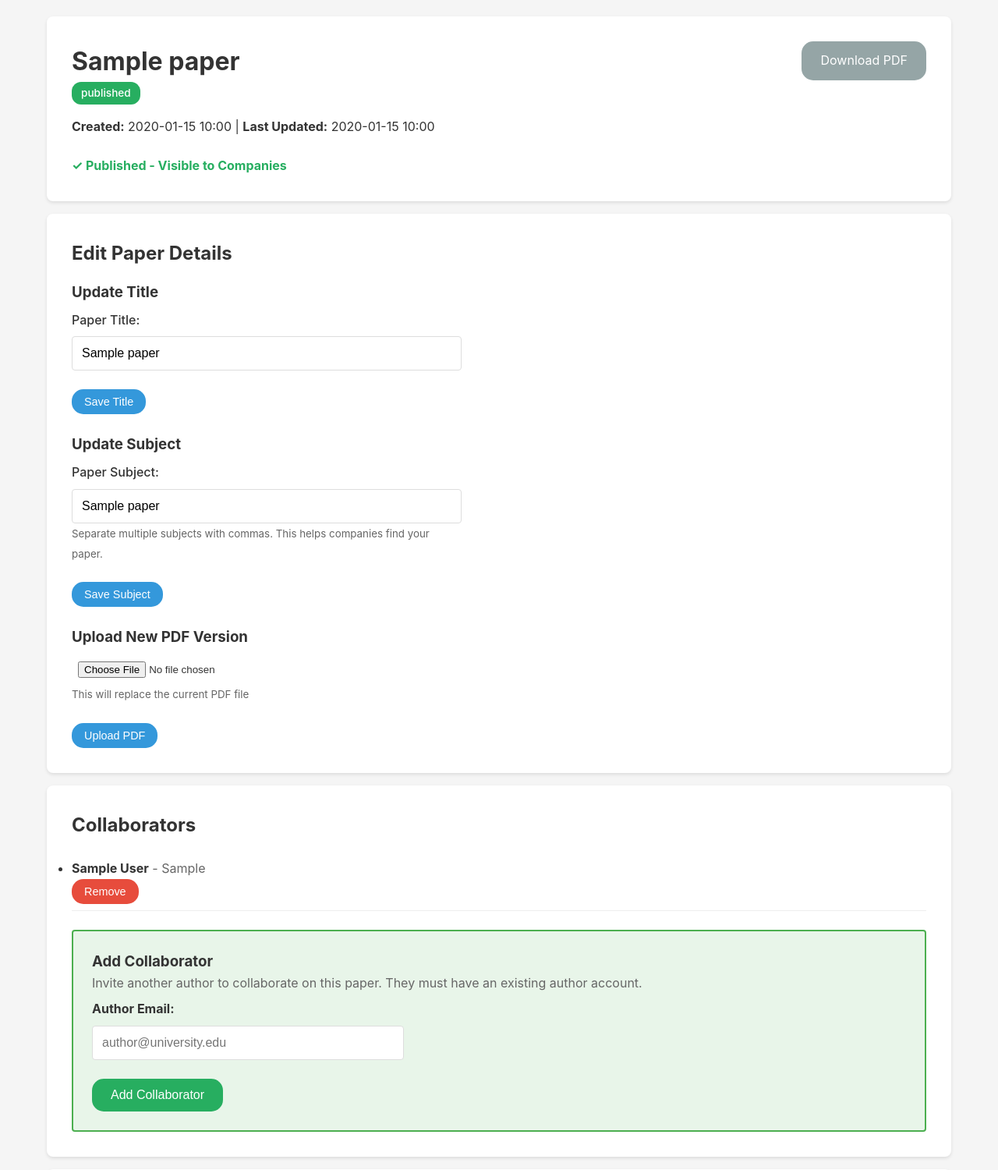
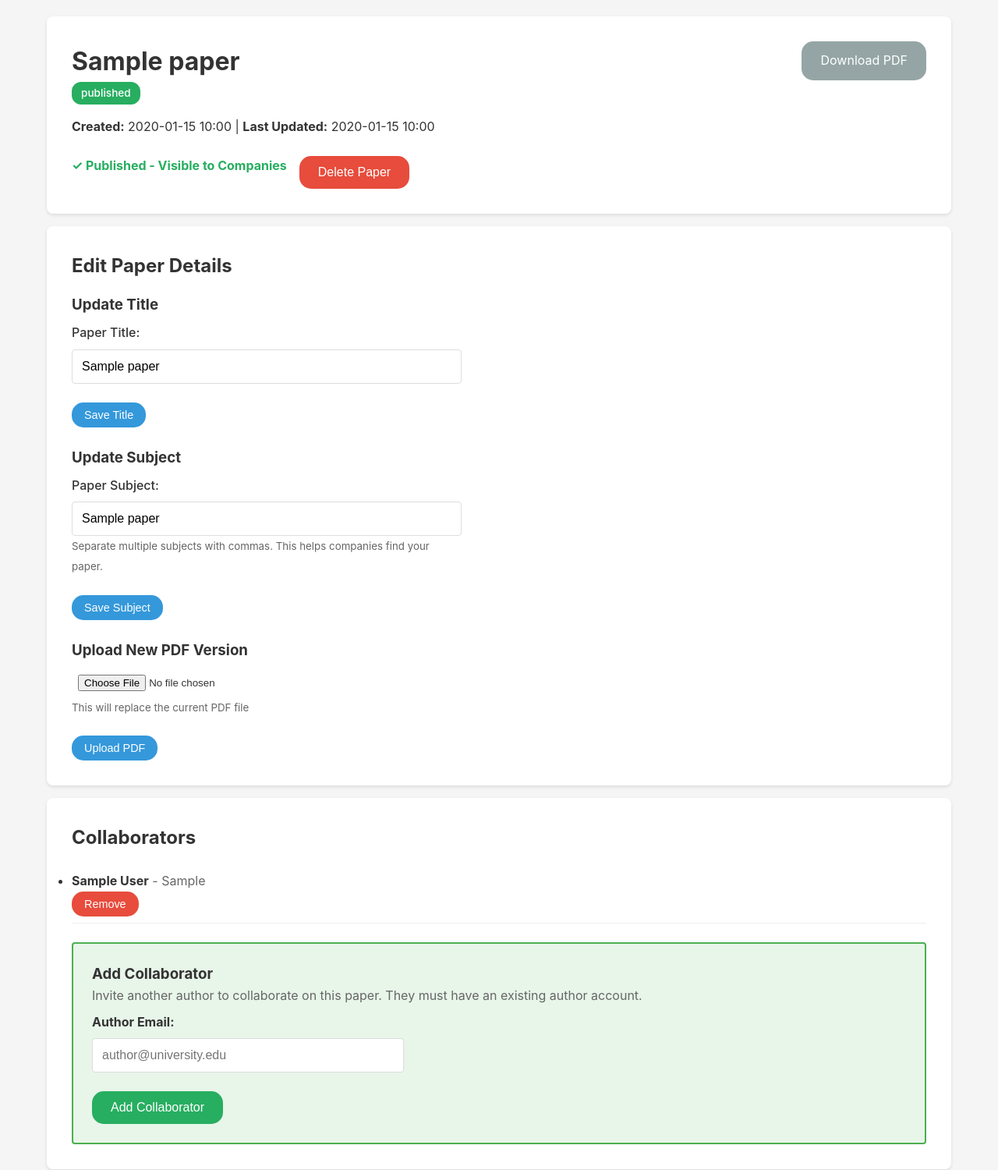
Before and after one commit to A-D-DBS-application/web-application-2025-group-33, a Flask app: page /paper/1 in a window 1280 px wide. Shown: the part 141-1641 px from the top of the page at 78% size. Run offline with Flask 3, Linux system fonts and the light colour scheme; the visitor is signed in with stand-in values (Sample User, id 1); tables that the repository leaves empty hold one stand-in row (values such as "Sample post").

Commit message:
deletepapersupdate

```diff
--- a/app/app/routes/papers.py
+++ b/app/app/routes/papers.py
@@ -826,3 +826,50 @@ def get_business_score_details(paper_id):
     }
 
     return render_template('papers/business_score_details.html', details=details)
+
+
+@papers_bp.route('/paper/<paper_id>/delete', methods=['POST'])
+@author_required
+def delete_paper(paper_id):
+    """Delete a paper (draft or published)"""
+    user_id = session['user_id']
+
+    try:
+        # Check if user is the creator or a collaborator
+        paper = db.session.query(Paper).filter_by(id=paper_id).first()
+
+        if not paper:
+            flash('Paper not found.', 'error')
+            return redirect(url_for('papers.author_dashboard'))
+
+        # Check authorization - must be creator or collaborator
+        if paper.created_by != user_id:
+            is_collaborator = db.session.query(PaperCollaborator).filter_by(
+                paper_id=paper_id,
+                user_id=user_id
+            ).first()
+
+            if not is_collaborator:
+                flash('You are not authorized to delete this paper.', 'error')
+                return redirect(url_for('papers.author_dashboard'))
+
+        # Delete collaborators
+        db.session.query(PaperCollaborator).filter_by(paper_id=paper_id).delete()
+
+        # Delete paper interests
+        db.session.query(PaperInterest).filter_by(paper_id=paper_id).delete()
+
+        # Delete reviews
+        db.session.query(Review).filter_by(paper_id=paper_id).delete()
+
+        # Delete paper
+        db.session.delete(paper)
+        db.session.commit()
+
+        flash('Paper deleted successfully!', 'success')
+
+    except Exception as e:
+        db.session.rollback()
+        flash(f'Error deleting paper: {str(e)}', 'error')
+
+    return redirect(url_for('papers.author_dashboard'))
--- a/app/app/templates/papers/view_paper.html
+++ b/app/app/templates/papers/view_paper.html
@@ -37,6 +37,12 @@
         {% else %}
           <span class="text-success">✓ Published - Visible to Companies</span>
         {% endif %}
+
+        <form method="POST" action="{{ url_for('papers.delete_paper', paper_id=paper.id) }}"
+              onsubmit="return confirm('Are you sure you want to delete this paper? This action cannot be undone.');"
+              class="inline-form">
+          <button type="submit" class="btn btn-danger">Delete Paper</button>
+        </form>
       </div>
     {% endif %}
 
```
